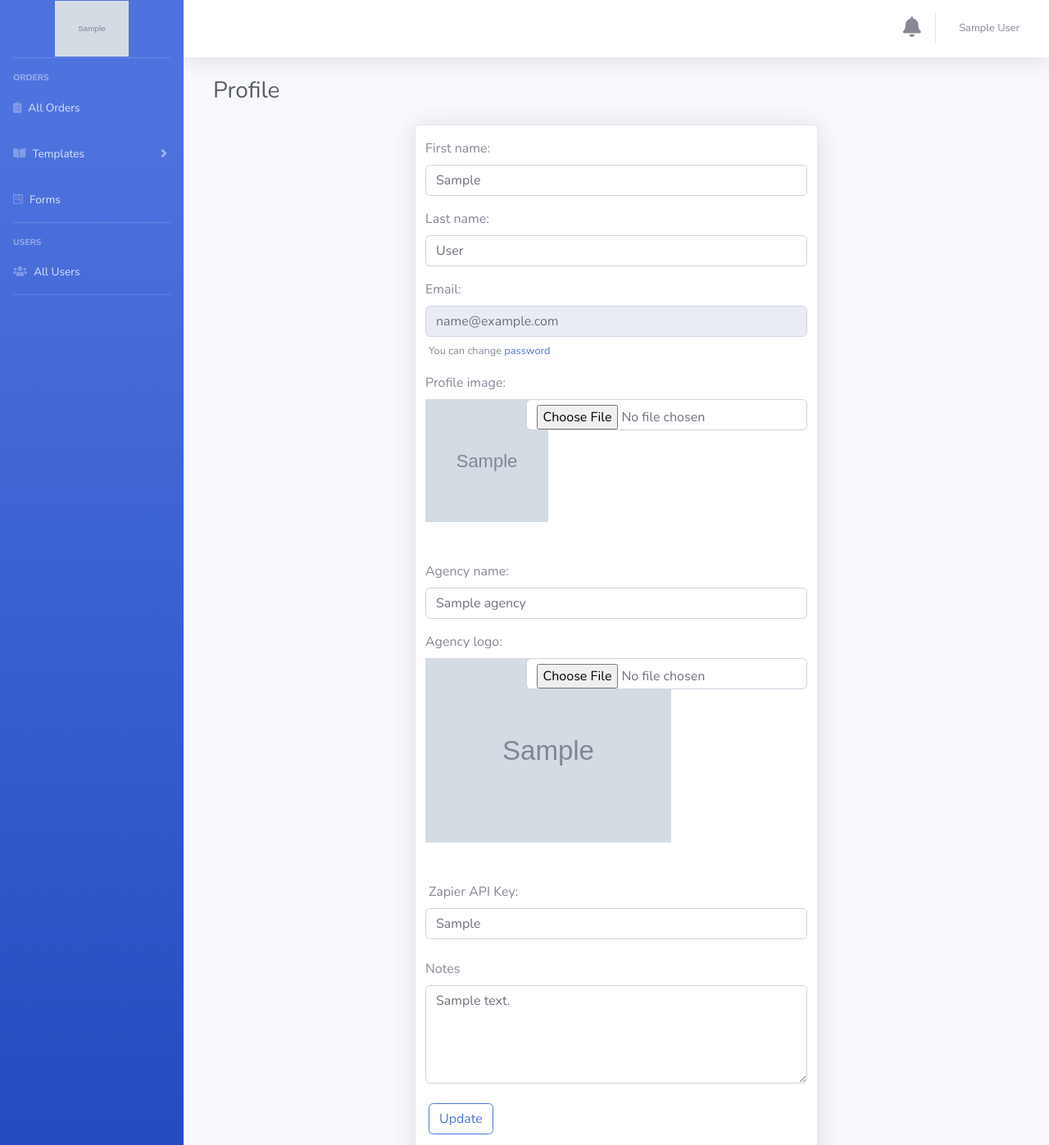
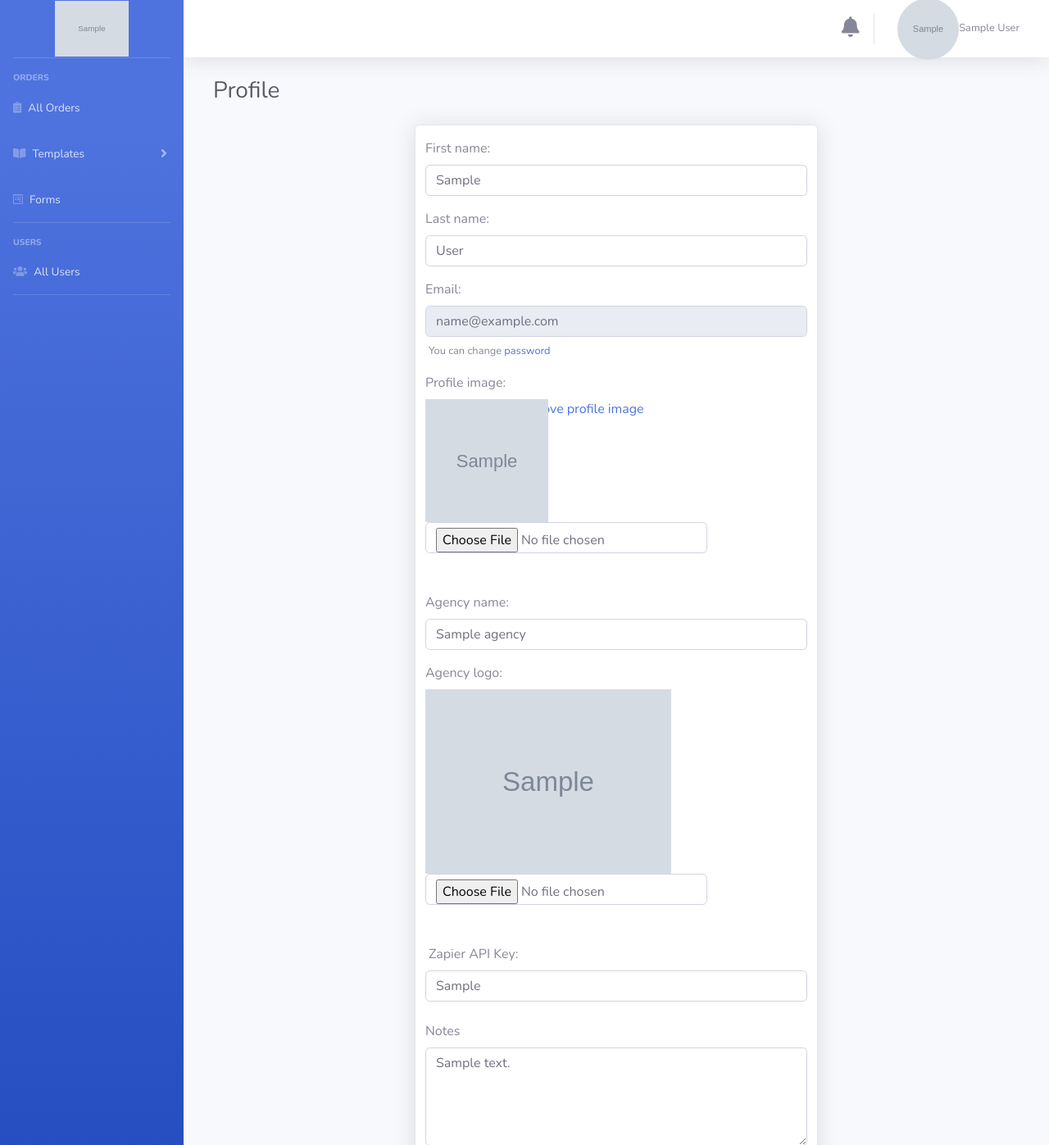
Before and after one commit to viktor-radchenko/crm-dashboard, a Django app: page /dashboard/profile/ in a window 1280 px wide. Shown: the top 1397 px of the page at 82% size. Run offline with Django 3.2, Linux system fonts and the light colour scheme; the first user in the database is signed in; tables that the repository leaves empty hold one stand-in row (Sample ...); data that the repository does not hold is empty; some libraries are stand-ins or nearby versions.

Commit message:
UI-2: added image handling logic for profile and agency

```diff
--- a/app_crm/models.py
+++ b/app_crm/models.py
@@ -1067,6 +1067,11 @@ class Agency(models.Model):
     class Meta:
         ordering = ("-date_added",)
 
+    def set_default_agency_image(self):
+        if self.logo:
+            self.logo.delete(save=True)
+
+
     def __str__(self):
         return f"Agency {self.id} by {self.owner}"
 
--- a/app_crm/templates/dashboard.html
+++ b/app_crm/templates/dashboard.html
@@ -130,6 +130,7 @@
                         <li class="nav-item dropdown no-arrow">
                             <a class="nav-link dropdown-toggle" href="#" id="userDropdown" role="button"
                                 data-toggle="dropdown" aria-haspopup="true" aria-expanded="false">
+                                <img class="rounded-circle" src="{{request.user.profile_image.url}}" alt="" style="width: 75px; height: 75px;">
                                 <span class="mr-2 d-lg-inline text-gray-600 small">{% if request.user.first_name %}{{ request.user.first_name }} {{ request.user.last_name }}{% else %}{{ request.user.email }}{% endif %}</span>
                             </a>
                             <div class="dropdown-menu dropdown-menu-right shadow animated--grow-in"
--- a/app_crm/templates/dashboard/profile.html
+++ b/app_crm/templates/dashboard/profile.html
@@ -38,6 +38,7 @@
                                         <img src="{{ request.user.profile_image.url }}" alt="profile_image" width="150px" height="150px">
                                     </div>
                                 {% endif %}
+                                <a href="/dashboard/profile/deleteImg">Remove profile image</a>
                                 <div class="col-9">
                                     <input class="form-control" type="file" id="formFile" name="profile_image">
                                 </div>
@@ -59,6 +60,7 @@
                                         <img src="{{ request.user.agency.first.logo.url }}" alt="agency_logo" style="object-fit:contain; max-width: 300px;">
                                     </div>
                                 {% endif %}
+                                <a href="/dashboard/profile/deleteAgencyLogo">Remove agency logo</a>
                                 <div class="col-9">
                                     <input class="form-control" type="file" id="agencyFormFile" name="agency_logo">
                                 </div>
--- a/app_crm/urls.py
+++ b/app_crm/urls.py
@@ -24,7 +24,13 @@ urlpatterns = [
         "dashboard/",
         include(
             [
-                path("profile/", views.dash.dashboardProfile),
+                path("profile/", include(
+                    [
+                        path("", views.dash.dashboardProfile),
+                        path("deleteImg/", views.dash.deleteImage),
+                        path("deleteAgencyLogo/", views.dash.deleteAgencyLogo),
+                    ]
+                )),
                 path(
                     "admin/",
                     include(
--- a/app_crm/views.py
+++ b/app_crm/views.py
@@ -121,6 +121,14 @@ class dash:
             return render(request, "dashboard/profile.html")
         else:
             return redirect("/")
+
+    def deleteImage(request):
+        request.user.set_default_image()
+        return redirect("/dashboard/profile/")
+
+    def deleteAgencyLogo(request):
+        request.user.set_default_agency_logo()
+        return redirect("/dashboard/profile/")
 
     def notifications(request):
         data = manageUser.getAllNotifications(request)
--- a/app_users/models.py
+++ b/app_users/models.py
@@ -41,7 +41,7 @@ class CustomUser(AbstractUser):
     is_client = models.BooleanField("user_type", default=False)
     is_registered = models.BooleanField("is_registered", default=False)
     confirmation_sent = models.BooleanField("confirmation_sent", null=True, blank=True)
-    profile_image = models.ImageField(upload_to='profile_img/', default="profile_img/profile_default.jpeg")
+    profile_image = models.ImageField(upload_to='profile_img/', default="profile_img/profile_default.jpeg", blank=True)
     notes = models.TextField(null=True, blank=True)
     created_by = models.ForeignKey(
         "self", on_delete=models.SET_NULL, blank=True, null=True, related_name="client"
@@ -68,6 +68,15 @@ class CustomUser(AbstractUser):
             return f'<div class="sidebar-brand-text mx-3 agency-name">{agency.name.upper()}</div>'
         return '<div class="sidebar-brand-text mx-3">DASHBOARD</div>'
 
+    def set_default_image(self):
+        self.profile_image = "profile_img/profile_default.jpeg"
+        self.save()
+
+    def set_default_agency_logo(self):
+        agency = self.agency.first()
+        agency.logo = None
+        agency.save()
+
     def __str__(self):
         return self.email
 
```
Also changed, not shown: app_users/migrations/0007_alter_customuser_profile_image.py (added).
